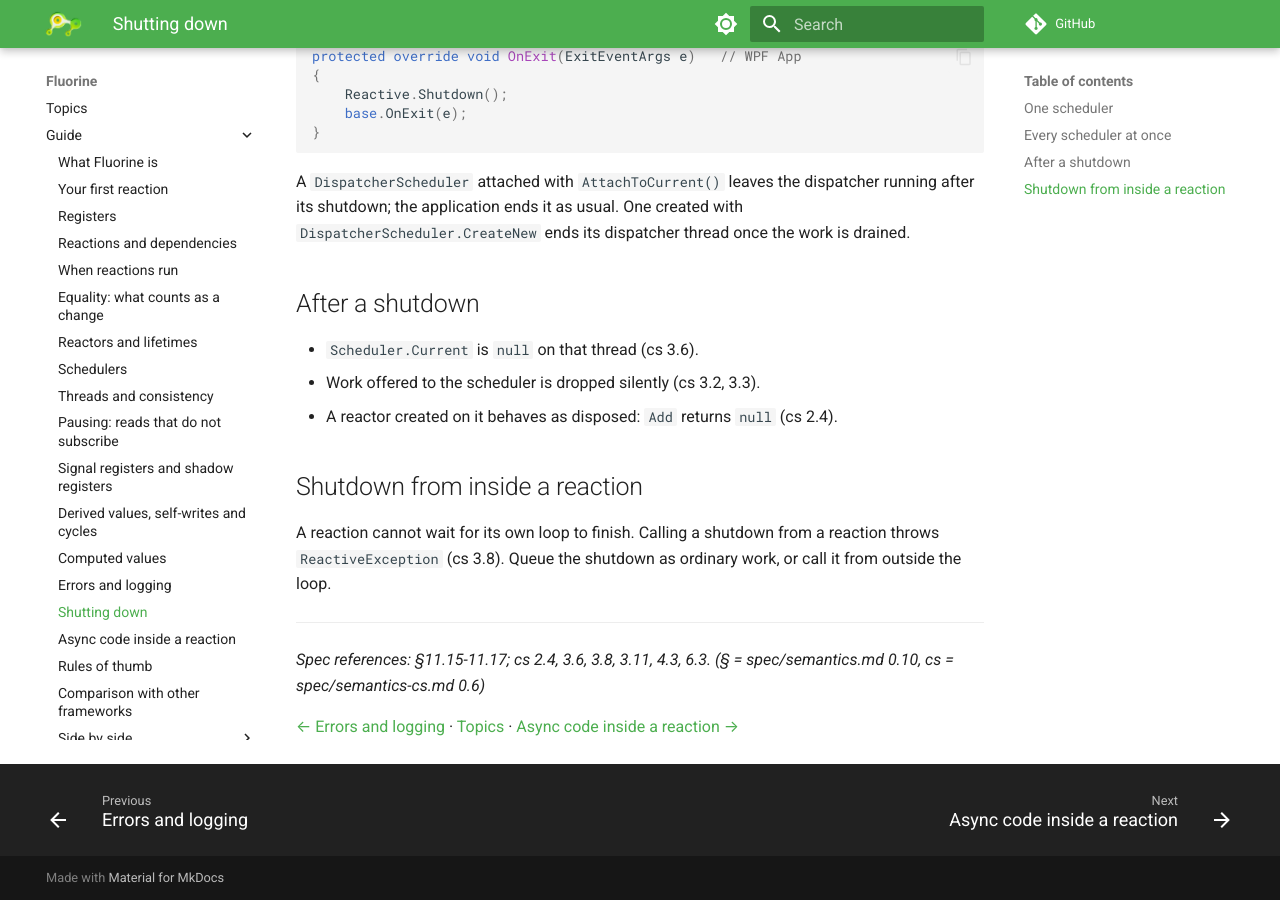
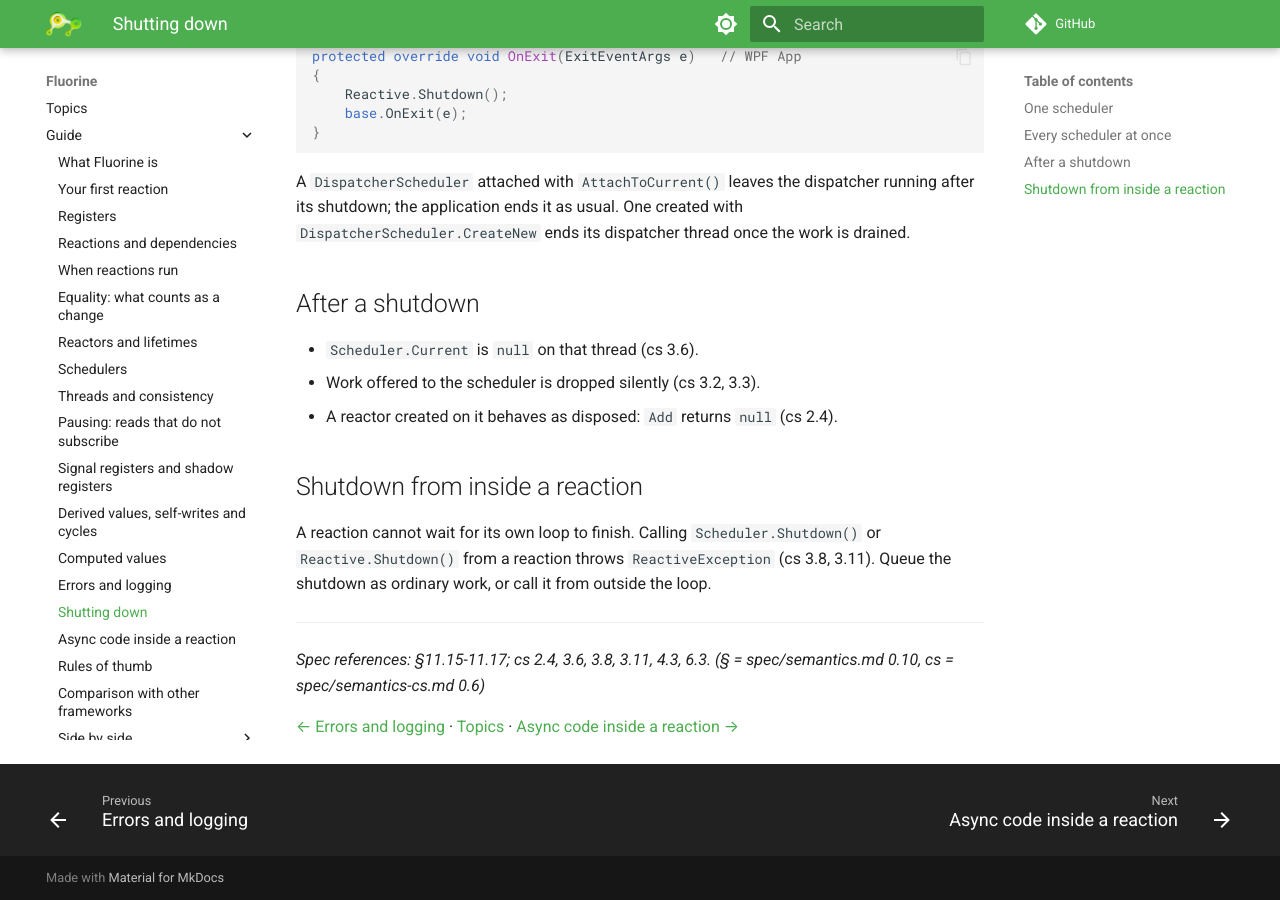
Before and after one commit to flintvane/fluorine, an MkDocs documentation site: the page built from docs/topics/shutdown.md, in a window 1280 px wide and 900 px high, scrolled down 941 px. Built offline with MkDocs 1.6.1 and Material for MkDocs 9.7.7, drawn with Linux system fonts in a browser that asks for light colours; comment, search, counter and statistics services are not loaded.

Commit message:
docs: Reactive.Shutdown from a reaction throws ReactiveException (cs 10, 3.11, 3ad3e4a)

```diff
--- a/docs/topics/shutdown.md
+++ b/docs/topics/shutdown.md
@@ -47,7 +47,7 @@ A `DispatcherScheduler` attached with `AttachToCurrent()` leaves the dispatcher
 
 ## Shutdown from inside a reaction
 
-A reaction cannot wait for its own loop to finish. Calling a shutdown from a reaction throws `ReactiveException` (cs 3.8). Queue the shutdown as ordinary work, or call it from outside the loop.
+A reaction cannot wait for its own loop to finish. Calling `Scheduler.Shutdown()` or `Reactive.Shutdown()` from a reaction throws `ReactiveException` (cs 3.8, 3.11). Queue the shutdown as ordinary work, or call it from outside the loop.
 
 ---
 
```
Also changed, not shown: docs/topics/errors-and-logging.md (+1 -0 lines).
